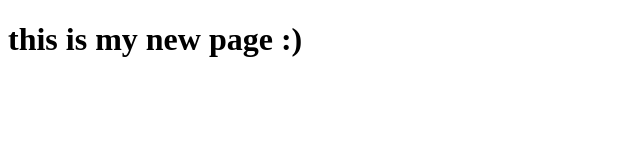
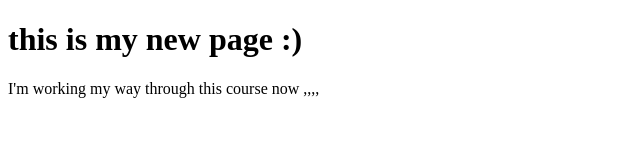
Before and after one commit to hqps/coursera-test, a plain HTML site: page site/index.html in a window 1280 px wide. Shown: the whole page, without its empty margins (0-640 px from the left). Drawn offline with Linux system fonts and the light colour scheme.

Commit message:
small update to content

```diff
--- a/site/index.html
+++ b/site/index.html
@@ -5,5 +5,6 @@
  </head>
  <body>
  <h1> this is my new page :) </h1>
+ I'm working my way through this course now ,,,,
  </body>
  </html>
```
Also changed, not shown: things I've learnt in this course.txt (deleted).
